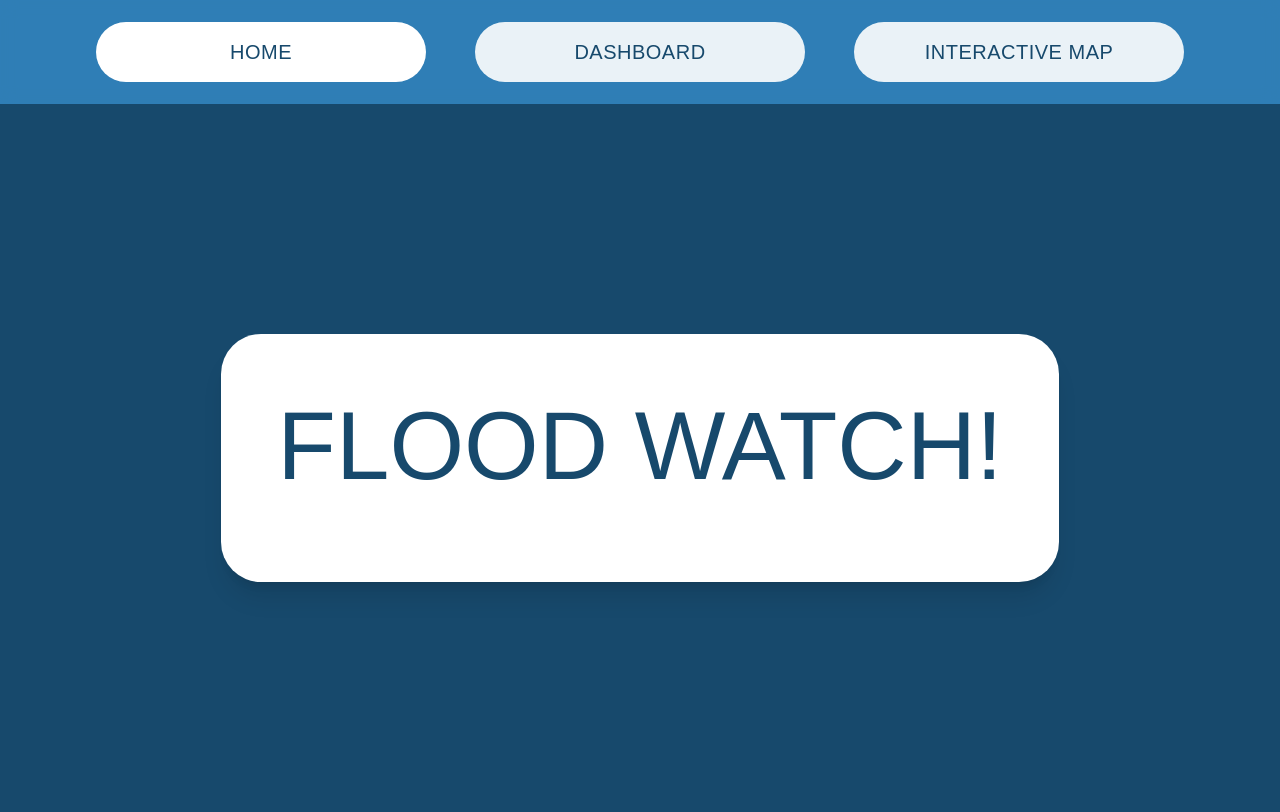
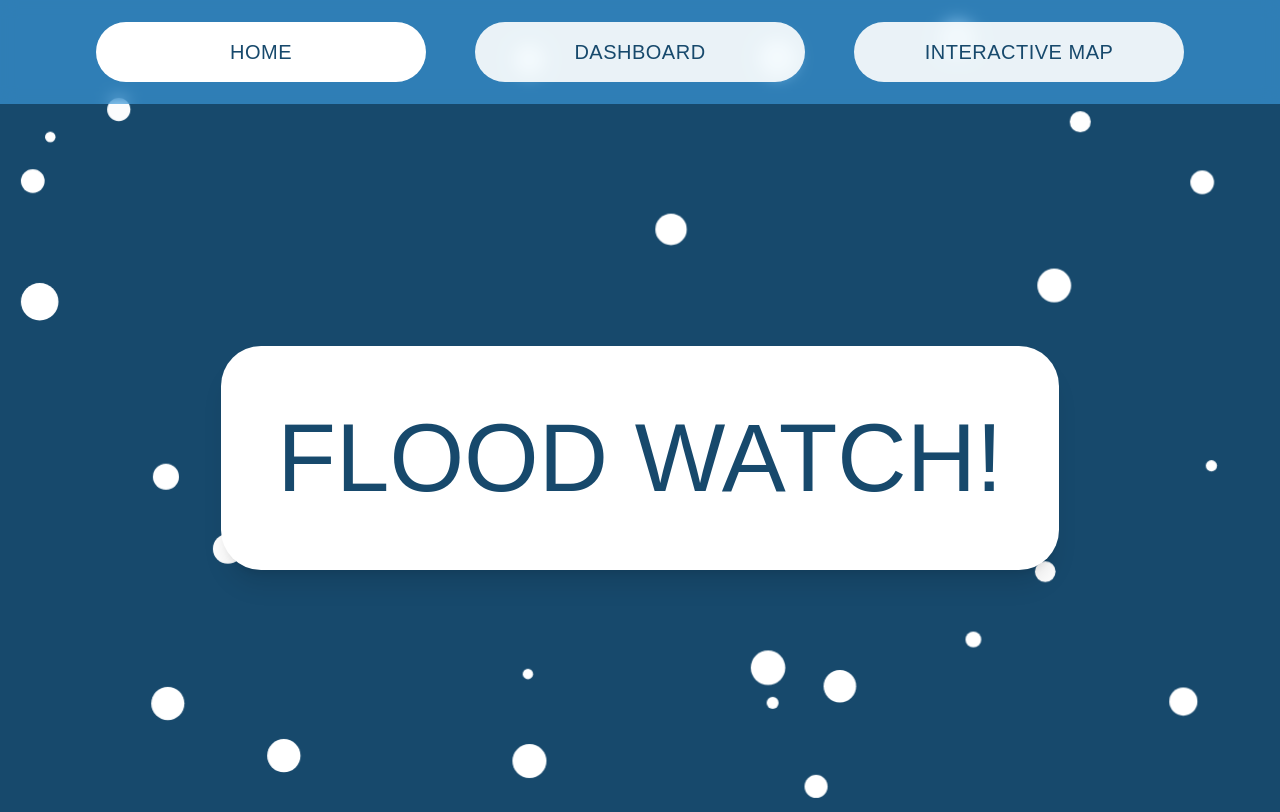
Before and after one commit to JeetPatwa04/SASEHack-Flood-Prediction-Project, a Next.js app: page / in a window 1280 px wide. Built offline with nearby package versions, Linux system fonts and the light colour scheme; a web font is replaced by a local one.

Commit message:
Title Page Bubble Background Animation

```diff
--- a/app/globals.css
+++ b/app/globals.css
@@ -51,3 +51,16 @@
   transform: translateY(-1px);
   transition: transform 0.1s ease;
 }
+
+@keyframes bubble-rise {
+  0% { transform: translate(0, 0) scale(0.8); opacity: 0; }
+  10% { opacity: 1; }
+  90% { opacity: 1; }
+  100% { transform: translate(var(--drift), -110vh) scale(1.1); opacity: 0; }
+}
+
+.animate-bubble-rise {
+  animation-name: bubble-rise;
+  animation-timing-function: ease-in;
+  animation-iteration-count: infinite;
+}
--- a/app/page.tsx
+++ b/app/page.tsx
@@ -1,17 +1,14 @@
 import NavBar from "@/components/NavBar";
+import FloatingBubbles from "@/components/FloatingBubbles";
 
 export default function Home() {
   return (
-    <div className="relative min-h-screen overflow-hidden bg-navy">
+    <div className="relative isolate min-h-screen overflow-hidden bg-navy">
       <NavBar />
-      <div
-        className="absolute inset-0 -z-10 opacity-70"
-        style={{ backgroundImage: "url(/images/bubbles.png)", backgroundSize: "cover", backgroundPosition: "center" }}
-      />
+      <FloatingBubbles count={30} />
       <div className="flex min-h-[calc(100vh-92px)] items-center justify-center px-6">
         <div className="animate-fade-up rounded-blob bg-white px-14 py-16 text-center shadow-xl">
           <h1 className="font-potta text-6xl text-navy md:text-8xl">FLOOD WATCH!</h1>
-          <div className="mt-6 flex items-center justify-center gap-2 font-mono-flood text-sm text-navy/70" />
         </div>
       </div>
     </div>
--- /dev/null
+++ b/components/FloatingBubbles.tsx
@@ -0,0 +1,41 @@
+"use client";
+import { useEffect, useState } from "react";
+
+type Bubble = {
+  id: number; size: number; left: number; duration: number; delay: number; drift: number; opacity: number;
+};
+
+export default function FloatingBubbles({ count = 18 }: { count?: number }) {
+  const [bubbles, setBubbles] = useState<Bubble[]>([]);
+
+  useEffect(() => {
+    setBubbles(
+      Array.from({ length: count }, (_, i) => ({
+        id: i,
+        size: 10 + Math.random() * 34,
+        left: Math.random() * 100,
+        duration: 14 + Math.random() * 16,
+        delay: Math.random() * -20,
+        drift: (Math.random() - 0.5) * 60,
+        opacity: 0.15 + Math.random() * 0.35,
+      }))
+    );
+  }, [count]);
+
+  return (
+    <div className="pointer-events-none absolute inset-0 -z-10 overflow-hidden">
+      {bubbles.map((b) => (
+        <span
+          key={b.id}
+          className="absolute rounded-full bg-white animate-bubble-rise"
+          style={{
+            width: b.size, height: b.size, left: `${b.left}%`, bottom: -60, opacity: b.opacity,
+            animationDuration: `${b.duration}s`, animationDelay: `${b.delay}s`,
+            // @ts-expect-error custom property used in keyframes
+            "--drift": `${b.drift}px`,
+          }}
+        />
+      ))}
+    </div>
+  );
+}
```
